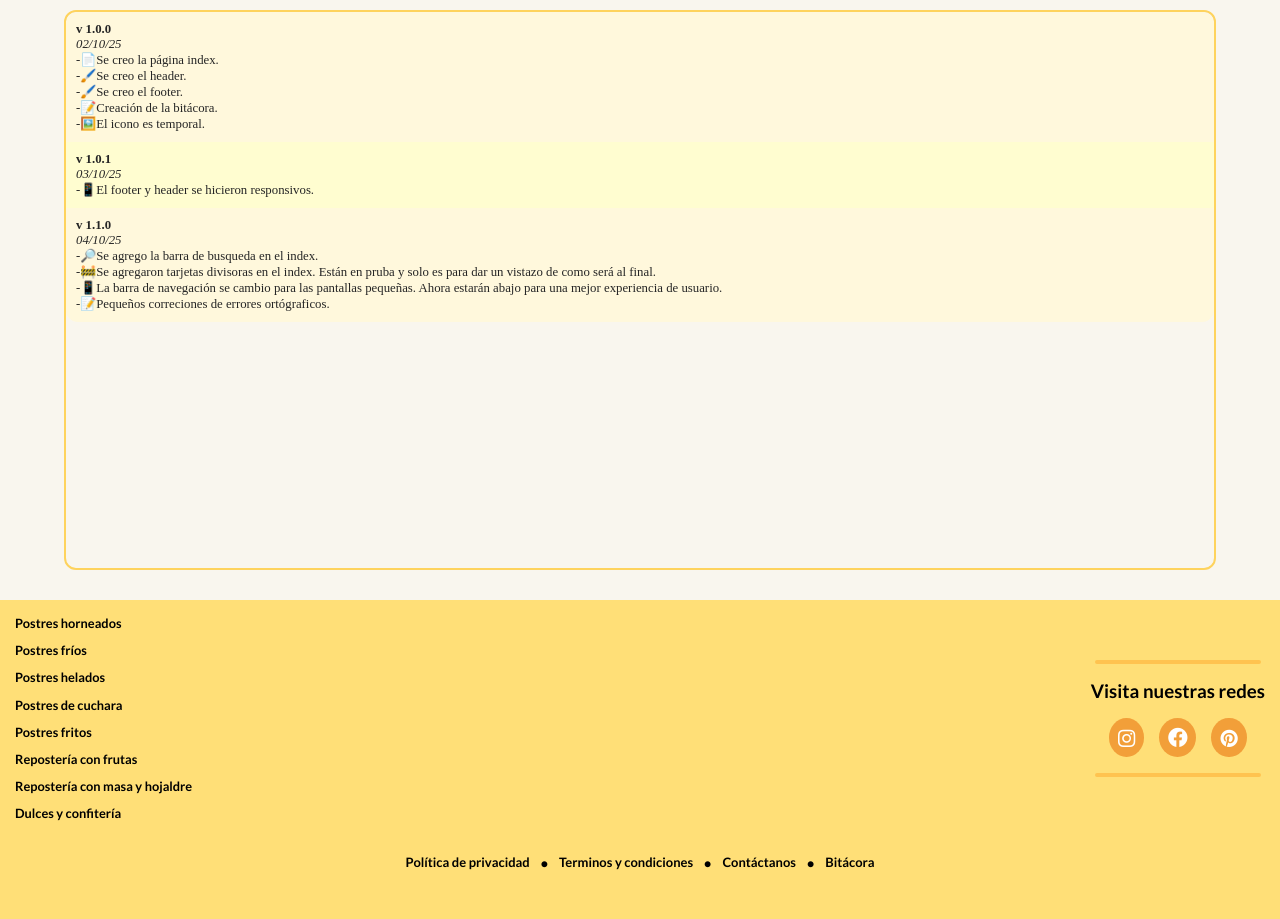
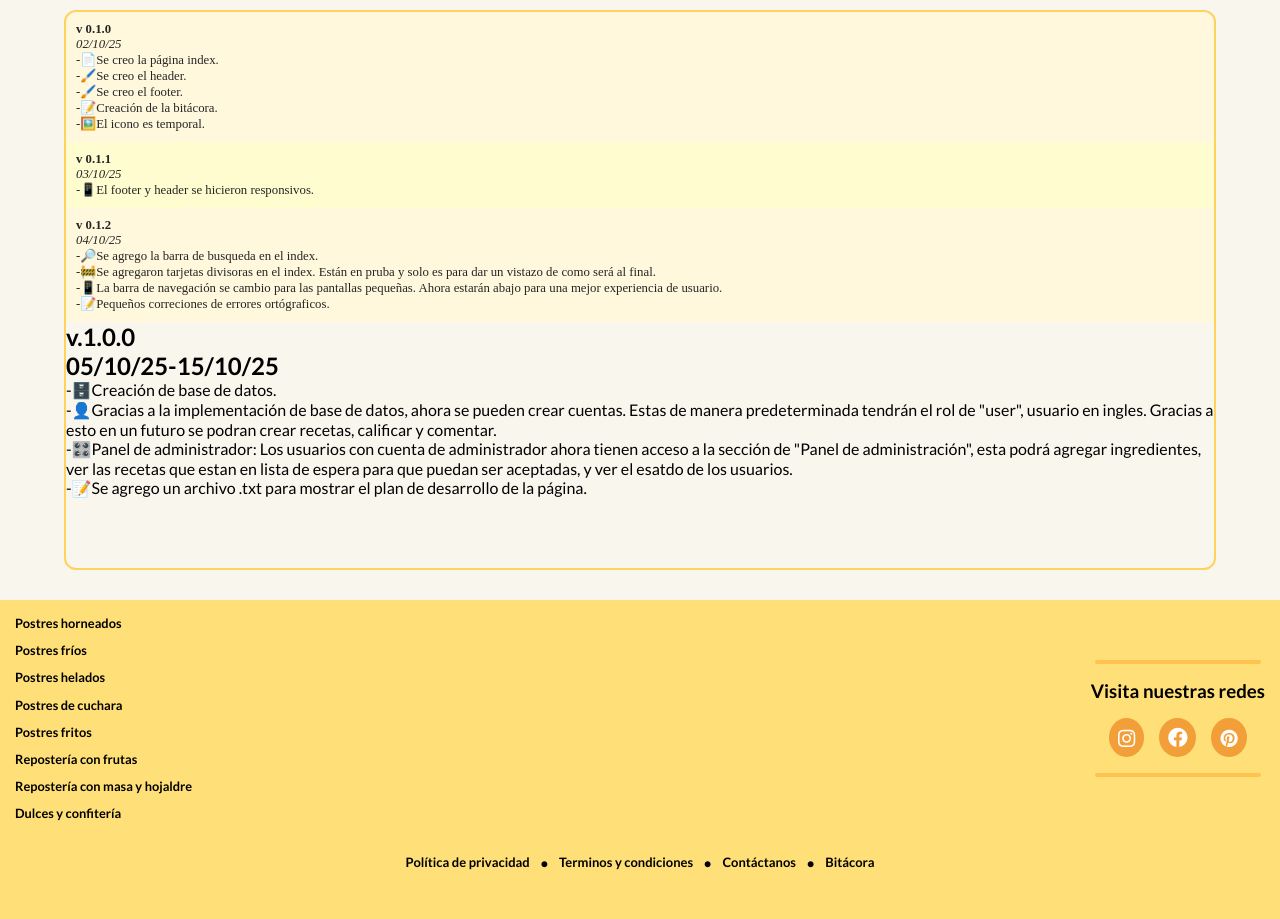
Before and after one commit to Atzel9/Vainilla, a PHP site: page /bitacora.php in a window 1280 px wide. Shown: the part 114-1033 px from the top of the page. Run offline with PHP 8.4, Linux system fonts and the light colour scheme; some web fonts are replaced.

Commit message:
-Documentación Bitácora

```diff
--- a/bitacora.php
+++ b/bitacora.php
@@ -39,7 +39,7 @@ $nombre_usuario = $_SESSION["usuario_nombre"] ?? null;
     <section class="section">
         <div id="bitacora">
             <div class="cambio">
-                <h2 class="version">v 1.0.0</h2>
+                <h2 class="version">v 0.1.0</h2>
                 <h2 class="fecha">02/10/25</h2>
                 <ul class="ul">
                     <li class="li">📄Se creo la página index.</li>
@@ -50,20 +50,30 @@ $nombre_usuario = $_SESSION["usuario_nombre"] ?? null;
                 </ul>
             </div>
             <div class="cambio">
-                <h2 class="version">v 1.0.1</h2>
+                <h2 class="version">v 0.1.1</h2>
                 <h2 class="fecha">03/10/25</h2>
                 <ul class="ul">
                     <li class="li">📱El footer y header se hicieron responsivos.</li>
                 </ul>
             </div>
             <div class="cambio">
-                <h2 class="version">v 1.1.0</h2>
+                <h2 class="version">v 0.1.2</h2>
                 <h2 class="fecha">04/10/25</h2>
                 <ul class="ul">
                     <li class="li">🔎Se agrego la barra de busqueda en el index.</li>
                     <li class="li">🚧Se agregaron tarjetas divisoras en el index. Están en pruba y solo es para dar un vistazo de como será al final.</li>
                     <li class="li">📱La barra de navegación se cambio para las pantallas pequeñas. Ahora estarán abajo para una mejor experiencia de usuario.</li>
                     <li class="li">📝Pequeños correciones de errores ortógraficos.</li>
+                </ul>
+            </div>
+            <div class="cambios">
+                <h2 class="version">v.1.0.0</h2>
+                <h2>05/10/25-15/10/25</h2>
+                <ul class="ul">
+                    <li class="li">🗄️Creación de base de datos.</li>
+                    <li class="li">👤Gracias a la implementación de base de datos, ahora se pueden crear cuentas. Estas de manera predeterminada tendrán el rol de &quot;user&quot;, usuario en ingles. Gracias a esto en un futuro se podran crear recetas, calificar y comentar.</li>
+                    <li class="li">🎛️Panel de administrador: Los usuarios con cuenta de administrador ahora tienen acceso a la sección de &quot;Panel de administración&quot;, esta podrá agregar ingredientes, ver las recetas que estan en lista de espera para que puedan ser aceptadas, y ver el esatdo de los usuarios.</li>
+                    <li class="li">📝Se agrego un archivo .txt para mostrar el plan de desarrollo de la página.</li>
                 </ul>
             </div>
         </div>
--- a/html/admin.php
+++ b/html/admin.php
@@ -4,7 +4,7 @@ require_once "../conexion.php";
 $mensaje = "";
 
 if (!isset($_SESSION["usuario_id"])) {
-    header("Location: includes/iniciar_sesion.php");
+    header("Location: iniciar_sesion.php");
     exit;
 } else {
     $id = $_SESSION['usuario_id'] ?? null;
```
